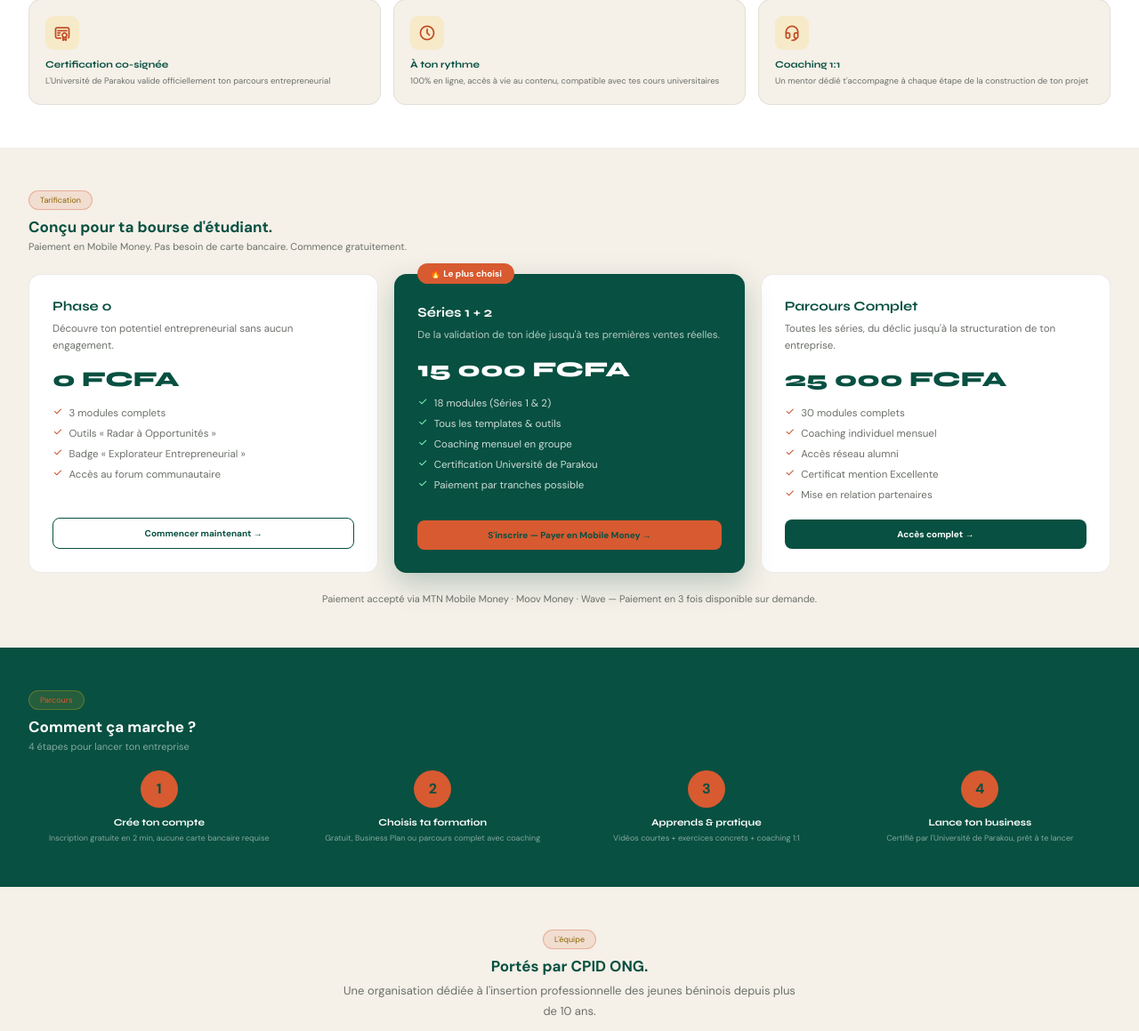
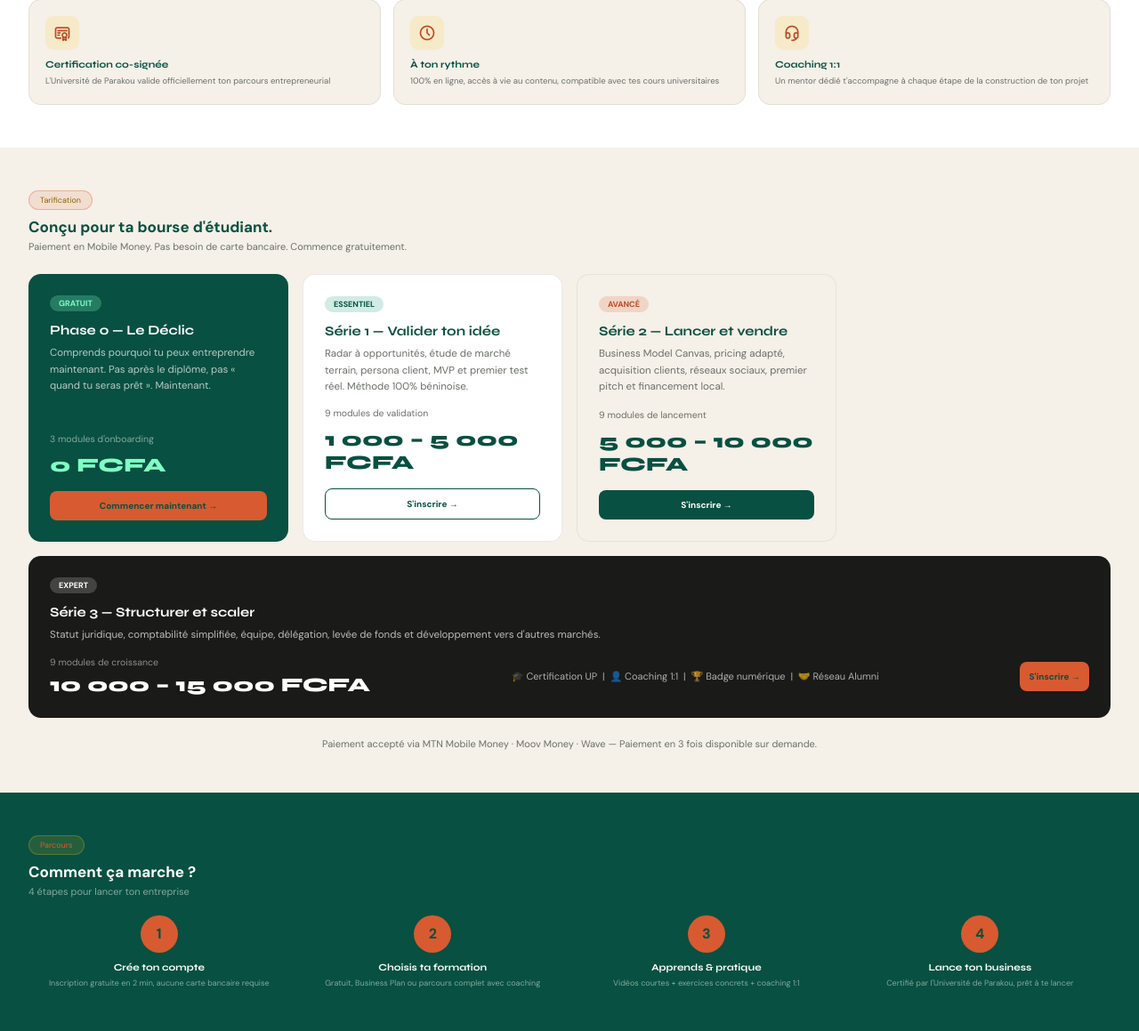
Before and after one commit to aichatoubiosanna46-commits/entrepreneurship-lab, a PHP site: page /entrepreneurship-lab/ in a window 1280 px wide. Shown: the part 3001-4160 px from the top of the page at 89% size. Run offline with PHP 8.4, Linux system fonts and the light colour scheme; data that the repository does not hold is empty; some libraries are stand-ins or nearby versions.

Commit message:
Refait la section Tarification de l'accueil avec les 4 cartes officielles (Phase 0 / Série 1 / 2 / 3)
Co-Authored-By: Claude Sonnet 4.6 <noreply@anthropic.com>
Claude-Session: https://claude.ai/code/session_01XA19C2RJtgUwt6HZBWwcof

```diff
--- a/index.php
+++ b/index.php
@@ -607,45 +607,47 @@ img { max-width: 100%; }
   <div class="sec-tag">Tarification</div>
   <div class="sec-title">Conçu pour ta bourse d'étudiant.</div>
   <div class="sec-sub">Paiement en Mobile Money. Pas besoin de carte bancaire. Commence gratuitement.</div>
-  <div class="tarifs-grid" style="display:grid;grid-template-columns:repeat(3,1fr);gap:18px;margin-top:24px;align-items:stretch">
-    <div style="background:#fff;border:1.5px solid rgba(0,0,0,.08);border-radius:var(--radius-lg);padding:26px;display:flex;flex-direction:column">
-      <h4 style="font-family:'Syne',sans-serif;font-size:15px;font-weight:700;color:var(--navy);margin-bottom:8px">Phase 0</h4>
-      <p style="font-size:11.5px;color:var(--text-muted);line-height:1.6;margin-bottom:14px">Découvre ton potentiel entrepreneurial sans aucun engagement.</p>
-      <div style="font-family:'Syne',sans-serif;font-size:24px;font-weight:800;color:var(--navy);margin-bottom:16px">0 FCFA</div>
-      <ul style="list-style:none;padding:0;margin:0 0 20px;display:flex;flex-direction:column;gap:8px;flex:1">
-        <li style="font-size:11.5px;color:var(--text-muted);display:flex;gap:7px"><i class="ti ti-check" style="color:var(--gold-dark);flex-shrink:0"></i> 3 modules complets</li>
-        <li style="font-size:11.5px;color:var(--text-muted);display:flex;gap:7px"><i class="ti ti-check" style="color:var(--gold-dark);flex-shrink:0"></i> Outils « Radar à Opportunités »</li>
-        <li style="font-size:11.5px;color:var(--text-muted);display:flex;gap:7px"><i class="ti ti-check" style="color:var(--gold-dark);flex-shrink:0"></i> Badge « Explorateur Entrepreneurial »</li>
-        <li style="font-size:11.5px;color:var(--text-muted);display:flex;gap:7px"><i class="ti ti-check" style="color:var(--gold-dark);flex-shrink:0"></i> Accès au forum communautaire</li>
-      </ul>
-      <a href="<?= SITE_URL ?>/register.php" class="btn-pricing outline">Commencer maintenant →</a>
+  <div class="tarifs-grid" style="display:grid;grid-template-columns:repeat(4,1fr);gap:16px;margin-top:24px;align-items:stretch">
+    <!-- Phase 0 — GRATUITE (fond #085041, badge vert menthe #7fffc4, texte blanc) -->
+    <div style="background:#085041;color:#fff;border-radius:var(--radius-lg);padding:24px;display:flex;flex-direction:column">
+      <span style="display:inline-block;background:rgba(125,255,196,.25);color:#7fffc4;font-size:9px;font-weight:700;padding:3px 10px;border-radius:100px;margin-bottom:12px;align-self:flex-start">GRATUIT</span>
+      <h4 style="font-family:'Syne',sans-serif;font-size:15px;font-weight:700;margin-bottom:8px">Phase 0 — Le Déclic</h4>
+      <p style="font-size:11.5px;color:rgba(255,255,255,.7);line-height:1.6;margin-bottom:14px;flex:1">Comprends pourquoi tu peux entreprendre maintenant. Pas après le diplôme, pas « quand tu seras prêt ». Maintenant.</p>
+      <p style="font-size:10.5px;color:rgba(255,255,255,.5);margin-bottom:10px">3 modules d'onboarding</p>
+      <div style="font-family:'Syne',sans-serif;font-size:22px;font-weight:800;color:#7fffc4;margin-bottom:16px">0 FCFA</div>
+      <a href="<?= SITE_URL ?>/register.php" class="btn-pricing gold">Commencer maintenant →</a>
     </div>
-    <div style="background:var(--navy);color:#fff;border-radius:var(--radius-lg);padding:26px;display:flex;flex-direction:column;position:relative;box-shadow:0 12px 32px rgba(8,80,65,.25)">
-      <span style="position:absolute;top:-12px;left:26px;background:var(--gold);color:#fff;font-size:10px;font-weight:700;padding:5px 14px;border-radius:100px">🔥 Le plus choisi</span>
-      <h4 style="font-family:'Syne',sans-serif;font-size:15px;font-weight:700;margin-bottom:8px;margin-top:8px">Séries 1 + 2</h4>
-      <p style="font-size:11.5px;color:rgba(255,255,255,.7);line-height:1.6;margin-bottom:14px">De la validation de ton idée jusqu'à tes premières ventes réelles.</p>
-      <div style="font-family:'Syne',sans-serif;font-size:24px;font-weight:800;color:#fff;margin-bottom:16px">15 000 FCFA</div>
-      <ul style="list-style:none;padding:0;margin:0 0 20px;display:flex;flex-direction:column;gap:8px;flex:1">
-        <li style="font-size:11.5px;color:rgba(255,255,255,.8);display:flex;gap:7px"><i class="ti ti-check" style="color:#7fffc4;flex-shrink:0"></i> 18 modules (Séries 1 & 2)</li>
-        <li style="font-size:11.5px;color:rgba(255,255,255,.8);display:flex;gap:7px"><i class="ti ti-check" style="color:#7fffc4;flex-shrink:0"></i> Tous les templates & outils</li>
-        <li style="font-size:11.5px;color:rgba(255,255,255,.8);display:flex;gap:7px"><i class="ti ti-check" style="color:#7fffc4;flex-shrink:0"></i> Coaching mensuel en groupe</li>
-        <li style="font-size:11.5px;color:rgba(255,255,255,.8);display:flex;gap:7px"><i class="ti ti-check" style="color:#7fffc4;flex-shrink:0"></i> Certification Université de Parakou</li>
-        <li style="font-size:11.5px;color:rgba(255,255,255,.8);display:flex;gap:7px"><i class="ti ti-check" style="color:#7fffc4;flex-shrink:0"></i> Paiement par tranches possible</li>
-      </ul>
-      <a href="<?= SITE_URL ?>/register.php" class="btn-pricing gold">S'inscrire — Payer en Mobile Money →</a>
+    <!-- Série 1 — ESSENTIEL (fond blanc, badge vert clair #d0ece4) -->
+    <div style="background:#fff;border:1.5px solid rgba(0,0,0,.08);border-radius:var(--radius-lg);padding:24px;display:flex;flex-direction:column">
+      <span style="display:inline-block;background:#d0ece4;color:var(--navy);font-size:9px;font-weight:700;padding:3px 10px;border-radius:100px;margin-bottom:12px;align-self:flex-start">ESSENTIEL</span>
+      <h4 style="font-family:'Syne',sans-serif;font-size:15px;font-weight:700;color:var(--navy);margin-bottom:8px">Série 1 — Valider ton idée</h4>
+      <p style="font-size:11.5px;color:var(--text-muted);line-height:1.6;margin-bottom:14px;flex:1">Radar à opportunités, étude de marché terrain, persona client, MVP et premier test réel. Méthode 100% béninoise.</p>
+      <p style="font-size:10.5px;color:var(--text-muted);margin-bottom:10px">9 modules de validation</p>
+      <div style="font-family:'Syne',sans-serif;font-size:22px;font-weight:800;color:var(--navy);margin-bottom:16px">1 000 – 5 000 FCFA</div>
+      <a href="<?= SITE_URL ?>/register.php" class="btn-pricing outline">S'inscrire →</a>
     </div>
-    <div style="background:#fff;border:1.5px solid rgba(0,0,0,.08);border-radius:var(--radius-lg);padding:26px;display:flex;flex-direction:column">
-      <h4 style="font-family:'Syne',sans-serif;font-size:15px;font-weight:700;color:var(--navy);margin-bottom:8px">Parcours Complet</h4>
-      <p style="font-size:11.5px;color:var(--text-muted);line-height:1.6;margin-bottom:14px">Toutes les séries, du déclic jusqu'à la structuration de ton entreprise.</p>
-      <div style="font-family:'Syne',sans-serif;font-size:24px;font-weight:800;color:var(--navy);margin-bottom:16px">25 000 FCFA</div>
-      <ul style="list-style:none;padding:0;margin:0 0 20px;display:flex;flex-direction:column;gap:8px;flex:1">
-        <li style="font-size:11.5px;color:var(--text-muted);display:flex;gap:7px"><i class="ti ti-check" style="color:var(--gold-dark);flex-shrink:0"></i> 30 modules complets</li>
-        <li style="font-size:11.5px;color:var(--text-muted);display:flex;gap:7px"><i class="ti ti-check" style="color:var(--gold-dark);flex-shrink:0"></i> Coaching individuel mensuel</li>
-        <li style="font-size:11.5px;color:var(--text-muted);display:flex;gap:7px"><i class="ti ti-check" style="color:var(--gold-dark);flex-shrink:0"></i> Accès réseau alumni</li>
-        <li style="font-size:11.5px;color:var(--text-muted);display:flex;gap:7px"><i class="ti ti-check" style="color:var(--gold-dark);flex-shrink:0"></i> Certificat mention Excellente</li>
-        <li style="font-size:11.5px;color:var(--text-muted);display:flex;gap:7px"><i class="ti ti-check" style="color:var(--gold-dark);flex-shrink:0"></i> Mise en relation partenaires</li>
-      </ul>
-      <a href="<?= SITE_URL ?>/register.php" class="btn-pricing">Accès complet →</a>
+    <!-- Série 2 — AVANCÉ (fond sable #f5f0e8, badge corail clair) -->
+    <div style="background:#F5F0E8;border:1px solid rgba(0,0,0,.06);border-radius:var(--radius-lg);padding:24px;display:flex;flex-direction:column">
+      <span style="display:inline-block;background:rgba(216,90,48,.18);color:var(--gold-dark);font-size:9px;font-weight:700;padding:3px 10px;border-radius:100px;margin-bottom:12px;align-self:flex-start">AVANCÉ</span>
+      <h4 style="font-family:'Syne',sans-serif;font-size:15px;font-weight:700;color:var(--navy);margin-bottom:8px">Série 2 — Lancer et vendre</h4>
+      <p style="font-size:11.5px;color:var(--text-muted);line-height:1.6;margin-bottom:14px;flex:1">Business Model Canvas, pricing adapté, acquisition clients, réseaux sociaux, premier pitch et financement local.</p>
+      <p style="font-size:10.5px;color:var(--text-muted);margin-bottom:10px">9 modules de lancement</p>
+      <div style="font-family:'Syne',sans-serif;font-size:22px;font-weight:800;color:var(--navy);margin-bottom:16px">5 000 – 10 000 FCFA</div>
+      <a href="<?= SITE_URL ?>/register.php" class="btn-pricing">S'inscrire →</a>
+    </div>
+    <!-- Série 3 — EXPERT (fond noir #1a1a18, badge blanc semi-transparent, pleine largeur) -->
+    <div style="background:#1A1A18;color:#fff;border-radius:var(--radius-lg);padding:24px;display:flex;flex-direction:column;grid-column:1 / -1">
+      <span style="display:inline-block;background:rgba(255,255,255,.18);color:#fff;font-size:9px;font-weight:700;padding:3px 10px;border-radius:100px;margin-bottom:12px;align-self:flex-start">EXPERT</span>
+      <h4 style="font-family:'Syne',sans-serif;font-size:15px;font-weight:700;margin-bottom:8px">Série 3 — Structurer et scaler</h4>
+      <p style="font-size:11.5px;color:rgba(255,255,255,.7);line-height:1.6;margin-bottom:14px">Statut juridique, comptabilité simplifiée, équipe, délégation, levée de fonds et développement vers d'autres marchés.</p>
+      <div style="display:flex;flex-wrap:wrap;gap:14px;align-items:center;justify-content:space-between">
+        <div>
+          <p style="font-size:10.5px;color:rgba(255,255,255,.5);margin-bottom:6px">9 modules de croissance</p>
+          <div style="font-family:'Syne',sans-serif;font-size:22px;font-weight:800;color:#fff">10 000 – 15 000 FCFA</div>
+        </div>
+        <p style="font-size:11px;color:rgba(255,255,255,.65)">🎓 Certification UP &nbsp;|&nbsp; 👤 Coaching 1:1 &nbsp;|&nbsp; 🏆 Badge numérique &nbsp;|&nbsp; 🤝 Réseau Alumni</p>
+        <a href="<?= SITE_URL ?>/register.php" class="btn-pricing gold">S'inscrire →</a>
+      </div>
     </div>
   </div>
   <p style="text-align:center;font-size:11px;color:var(--text-muted);margin-top:22px">Paiement accepté via MTN Mobile Money · Moov Money · Wave — Paiement en 3 fois disponible sur demande.</p>
```
